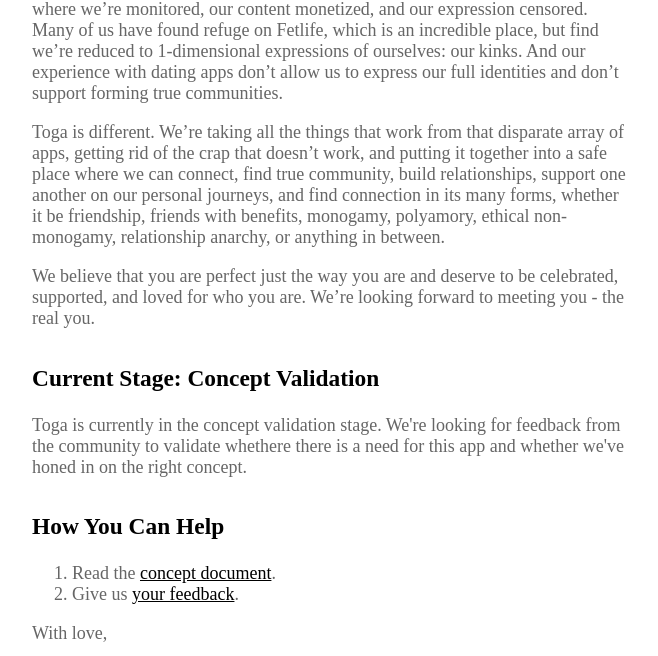
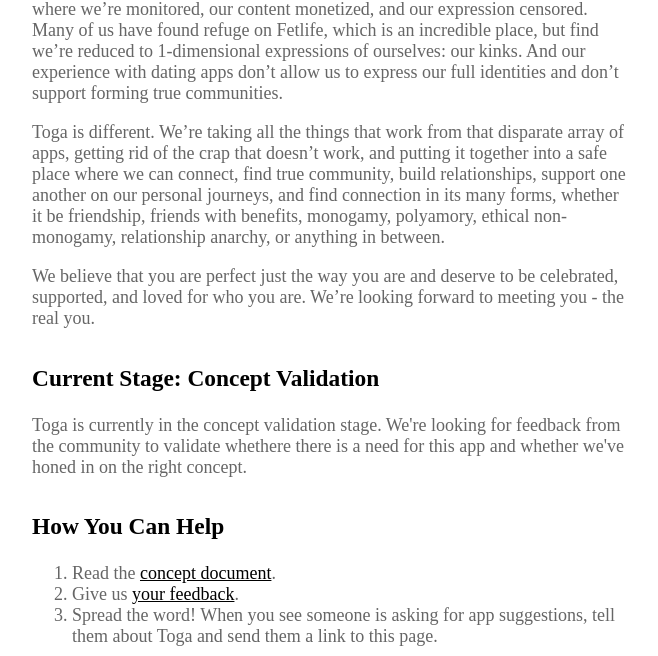
Before and after one commit to nickelcitymario/toga.social, a plain HTML site: page index.html in a window 1280 px wide. Shown: the part 345-1001 px from the top of the page, without its empty margins (308-966 px from the left). Drawn offline with Linux system fonts and the light colour scheme; a web font is replaced by a local one.

Commit message:
Update index.html Added "spread the word" suggestion

```diff
--- a/index.html
+++ b/index.html
@@ -64,6 +64,7 @@
 		<ol>
 			<li>Read the <a href="https://docs.google.com/document/d/1ba4HZcdOn31lsmH_t9ex-YzTB2DbqkOTdyd-Kb8gXRo/edit?usp=sharing">concept document</a>.</li>
 			<li>Give us <a href="https://forms.gle/kk26eUwBXYbezgms9">your feedback</a>.</li>
+			<li>Spread the word! When you see someone is asking for app suggestions, tell them about Toga and send them a link to this page.</li>
 		</ol>
 		<p>With love,</p>
 		<p>Toga Social</p>
```
